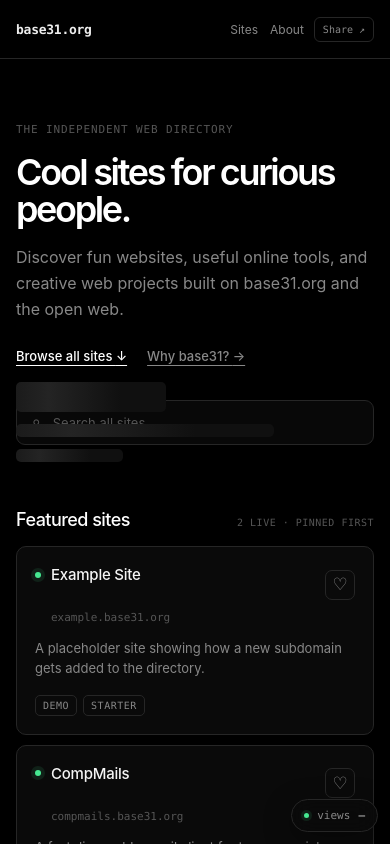
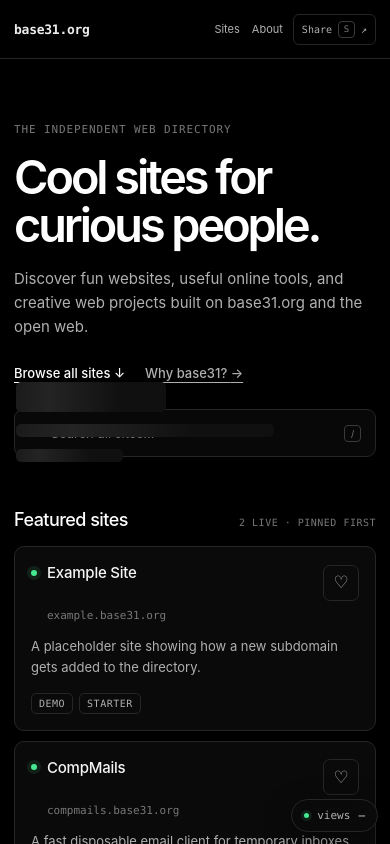
Before and after one commit to NOTAM-bobk/base31, a Next.js app: page / in a window 390 px wide. Shown: the top 844 px of the page. Built offline with nearby package versions, Linux system fonts and the light colour scheme.

Commit message:
Improve directory accessibility and mobile UX

```diff
--- a/app/globals.css
+++ b/app/globals.css
@@ -5,8 +5,8 @@
   --line: #262626;
   --line-strong: #3a3a3a;
   --text: #ededed;
-  --muted: #888;
-  --subtle: #555;
+  --muted: #b0b0b0;
+  --subtle: #777;
   --live: #46e891;
   --radius: 10px;
 }
@@ -91,7 +91,9 @@ h1 { max-width: 620px; margin: 0; color: #fff; font-size: clamp(36px, 7vw, 58px)
 .share-button { display: inline-flex; align-items: center; gap: 6px; padding: 6px 9px; border: 1px solid var(--line); border-radius: 6px; background: transparent; color: var(--muted); font-size: 10px; cursor: pointer; }
 .share-button:hover { border-color: var(--line-strong); color: #fff; }
 .share-button:focus-visible, .cookie-button:focus-visible { outline: 2px solid #fff; outline-offset: 3px; }
+.shortcut-hint { display: inline-flex; align-items: center; justify-content: center; min-width: 17px; height: 17px; padding: 0 4px; border: 1px solid var(--line-strong); border-radius: 4px; color: var(--subtle); font: inherit; font-size: 9px; line-height: 1; }
 .page-skeleton { position: fixed; inset: 0; z-index: 30; display: flex; flex-direction: column; gap: 12px; justify-content: center; width: min(100% - 48px, 720px); height: 160px; margin: auto; pointer-events: none; }
+.page-skeleton[hidden] { display: none !important; }
 .skeleton-bar { height: 13px; border-radius: 5px; background: linear-gradient(90deg, #101010 25%, #242424 45%, #101010 65%); background-size: 240% 100%; animation: skeleton-shimmer 1.25s linear infinite; }
 .skeleton-bar-wide { width: 42%; height: 30px; }
 .skeleton-bar-mid { width: 72%; }
@@ -135,6 +137,7 @@ h1 { max-width: 620px; margin: 0; color: #fff; font-size: clamp(36px, 7vw, 58px)
 .search-wrap:focus-within { border-color: var(--line-strong); }
 .search-wrap input { width: 100%; border: 0; outline: 0; background: transparent; color: #fff; font: inherit; font-size: 13px; }
 .search-wrap input::placeholder { color: var(--subtle); }
+.search-wrap .shortcut-hint { margin-left: auto; }
 .footer-links { display: flex; flex-wrap: wrap; justify-content: flex-end; gap: 12px 16px; }
 .footer-links a { color: var(--muted); text-decoration: none; }
 .footer-links a:hover { color: #fff; }
@@ -155,5 +158,16 @@ h1 { max-width: 620px; margin: 0; color: #fff; font-size: clamp(36px, 7vw, 58px)
   .header-meta { display: none; }
   .footer-links { justify-content: flex-start; }
   .site-footer-inner { align-items: flex-start; flex-direction: column; }
+  main { width: min(100% - 28px, 720px); padding-bottom: 132px; }
+  .site-header-inner { width: min(100% - 28px, 720px); }
+  .site-nav a { font-size: 11px; }
+  .intro { margin-bottom: 52px; }
+  h1 { font-size: clamp(34px, 12vw, 48px); }
+  .subtitle { font-size: 15px; }
+  .search-wrap { max-width: none; margin-top: 28px; min-height: 48px; }
+  .site-card { padding: 16px; }
+  .site-description { font-size: 13px; }
+  .favorite-button { width: 36px; height: 36px; }
+  .view-counter { bottom: 12px; }
 }
 @media (prefers-reduced-motion: reduce) { .confetti-piece { animation: none; display: none; } }
--- a/app/page.tsx
+++ b/app/page.tsx
@@ -25,21 +25,22 @@ export default function HomePage() {
       cards.forEach(function (card) { syncFavorite(card, favorites.indexOf(card.dataset.subdomain) >= 0); var button = card.querySelector(".favorite-button"); if (button) button.addEventListener("click", function () { var key = card.dataset.subdomain, index = favorites.indexOf(key); if (index >= 0) favorites.splice(index, 1); else favorites.push(key); try { localStorage.setItem("base31-favorites", JSON.stringify(favorites)); } catch (_) {} syncFavorite(card, favorites.indexOf(key) >= 0); sortCards(); vibrate(12); }); });
       sortCards();
       if (search) search.addEventListener("input", function () { var query = search.value.toLowerCase().trim(); cards.forEach(function (card) { card.hidden = !!query && card.dataset.search.indexOf(query) < 0; }); });
+      document.addEventListener("keydown", function (event) { var target = event.target; var typing = target && (target.tagName === "INPUT" || target.tagName === "TEXTAREA" || target.isContentEditable); if (event.key === "/" && !typing) { event.preventDefault(); if (search) search.focus(); } if (event.key.toLowerCase() === "s" && !typing) { event.preventDefault(); if (share) share.click(); } if (event.key === "Escape" && search && document.activeElement === search) { search.value = ""; search.dispatchEvent(new Event("input")); search.blur(); } });
       var share = document.getElementById("share-button"); if (share) share.addEventListener("click", function () { vibrate(10); var data = { title: "base31.org", text: "Cool sites for curious people.", url: window.location.href }; if (navigator.share) navigator.share(data).catch(function () {}); else if (navigator.clipboard) navigator.clipboard.writeText(window.location.href).then(function () { share.querySelector("span").textContent = "Link copied"; window.setTimeout(function () { share.querySelector("span").textContent = "Share"; }, 1600); }); });
       var closeMilestone = function () { var popup = document.getElementById("milestone-popup"); if (popup) popup.hidden = true; };
       var celebrate = function (views) { var popup = document.getElementById("milestone-popup"), value = document.getElementById("milestone-number"); if (!popup || !value) return; value.textContent = Number(views).toLocaleString(); popup.hidden = false; vibrate([20, 40, 20]); for (var i = 0; i < 28; i++) { var piece = document.createElement("i"); piece.className = "confetti-piece"; piece.style.left = (Math.random() * 100) + "%"; piece.style.animationDelay = (Math.random() * .35) + "s"; piece.style.setProperty("--hue", String(Math.floor(Math.random() * 360))); document.body.appendChild(piece); window.setTimeout(function () { piece.remove(); }, 1800); } };
       var milestoneShare = document.getElementById("milestone-share"); if (milestoneShare) milestoneShare.addEventListener("click", function () { var value = document.getElementById("milestone-number").textContent, data = { title: "A base31 milestone", text: "I was the " + value + "th visit to base31.org!", url: window.location.href }; vibrate(10); if (navigator.share) navigator.share(data).catch(function () {}); else if (navigator.clipboard) navigator.clipboard.writeText(data.text + " " + data.url); });
       var certificate = document.getElementById("milestone-certificate"); if (certificate) certificate.addEventListener("click", function () { var value = document.getElementById("milestone-number").textContent, text = "BASE31.ORG\\n\\nMILESTONE CERTIFICATE\\n\\nThis certifies that you were visitor number " + value + " to the base31 directory.\\n\\nCool sites for curious people.\\nhttps://base31.org"; var link = document.createElement("a"); link.href = URL.createObjectURL(new Blob([text], { type: "text/plain" })); link.download = "base31-milestone-" + value + ".txt"; link.click(); URL.revokeObjectURL(link.href); vibrate(12); });
       document.querySelectorAll("[data-close-milestone]").forEach(function (button) { button.addEventListener("click", closeMilestone); });
-      var finishLoader = function () { var skeleton = document.getElementById("page-skeleton"); if (skeleton) skeleton.hidden = true; }; window.setTimeout(finishLoader, 1100);
+      var finishLoader = function () { var skeleton = document.getElementById("page-skeleton"); if (skeleton) { skeleton.style.display = "none"; skeleton.remove(); } }; window.setTimeout(finishLoader, 350);
       fetch(${JSON.stringify(`${counterUrl}/?key=base31-directory`)}, { cache: "no-store", signal: typeof AbortSignal !== "undefined" && AbortSignal.timeout ? AbortSignal.timeout(2200) : undefined }).then(function (response) { return response.ok ? response.json() : Promise.reject(); }).then(function (data) { var count = document.getElementById("directory-view-count"); if (count && Number.isFinite(data.views)) count.textContent = Number(data.views).toLocaleString(); if (Number.isFinite(data.views) && data.views > 0 && data.views % 10 === 0) celebrate(data.views); }).catch(function () {}).finally(finishLoader);
     }());
   `;
   return <>
     <script type="application/ld+json" dangerouslySetInnerHTML={{ __html: JSON.stringify(structuredData) }} />
     <div id="page-skeleton" className="page-skeleton" aria-hidden="true"><div className="skeleton-bar skeleton-bar-wide" /><div className="skeleton-bar skeleton-bar-mid" /><div className="skeleton-bar skeleton-bar-short" /></div>
-    <header className="site-header"><div className="site-header-inner"><a className="wordmark mono" href="/" aria-label="base31.org home">base31.org</a><nav className="site-nav" aria-label="Main navigation"><a href="#sites">Sites</a><a href="#about">About</a></nav><div className="header-actions"><button id="share-button" className="share-button mono" type="button" aria-label="Share base31.org"><span>Share</span><span aria-hidden="true">↗</span></button><span className="header-meta mono">{String(visibleSites.length).padStart(2, "0")} / sites</span></div></div></header>
-    <main><section className="intro" aria-labelledby="page-title"><p className="eyebrow mono">the independent web directory</p><h1 id="page-title">Cool sites for curious people.</h1><p className="subtitle">Discover fun websites, useful online tools, and creative web projects built on base31.org and the open web.</p><div className="intro-links"><a className="text-link" href="#sites">Browse all sites <span aria-hidden="true">↓</span></a><a className="text-link muted-link" href="#about">Why base31? <span aria-hidden="true">→</span></a></div><label className="search-wrap" htmlFor="site-search"><span className="mono">⌕</span><input id="site-search" type="search" placeholder="Search all sites..." autoComplete="off" /></label></section>
+    <header className="site-header"><div className="site-header-inner"><a className="wordmark mono" href="/" aria-label="base31.org home">base31.org</a><nav className="site-nav" aria-label="Main navigation"><a href="#sites">Sites</a><a href="#about">About</a></nav><div className="header-actions"><button id="share-button" className="share-button mono" type="button" aria-label="Share base31.org"><span>Share</span><kbd className="shortcut-hint">S</kbd><span aria-hidden="true">↗</span></button><span className="header-meta mono">{String(visibleSites.length).padStart(2, "0")} / sites</span></div></div></header>
+    <main><section className="intro" aria-labelledby="page-title"><p className="eyebrow mono">the independent web directory</p><h1 id="page-title">Cool sites for curious people.</h1><p className="subtitle">Discover fun websites, useful online tools, and creative web projects built on base31.org and the open web.</p><div className="intro-links"><a className="text-link" href="#sites">Browse all sites <span aria-hidden="true">↓</span></a><a className="text-link muted-link" href="#about">Why base31? <span aria-hidden="true">→</span></a></div><label className="search-wrap" htmlFor="site-search"><span className="mono">⌕</span><input id="site-search" type="search" placeholder="Search all sites..." autoComplete="off" /><kbd className="shortcut-hint">/</kbd></label></section>
       <section id="sites" className="directory-section" aria-labelledby="sites-heading"><div className="section-heading"><h2 id="sites-heading">Featured sites</h2><span className="section-count mono">{visibleSites.length} live · pinned first</span></div><div className="site-list" aria-label="Deployed sites">{visibleSites.map((site) => <article key={site.subdomain} className="site-card" data-subdomain={site.subdomain} data-name={site.name} data-search={`${site.name} ${site.subdomain} ${(site.tags || []).join(" ")} ${site.description || ""}`.toLowerCase()}><div className="site-card-top"><a href={site.url} className="site-link" target="_blank" rel="noreferrer"><span className="site-name-row"><span className="live-dot" aria-hidden="true" /><span className="site-name">{site.name}</span></span><span className="site-arrow mono" aria-hidden="true">↗</span></a><button type="button" className="favorite-button" aria-pressed="false" aria-label={`Pin ${site.name}`}><span>♡</span></button></div><a href={site.url} className="site-link site-details" target="_blank" rel="noreferrer"><p className="site-url mono">{site.url.replace(/^https?:\/\//, "")}</p>{site.description && <p className="site-description">{site.description}</p>}{site.tags && site.tags.length > 0 && <div className="tags" aria-label="Tags">{site.tags.map((tag) => <span key={tag} className="tag mono">{tag}</span>)}</div>}</a></article>)}</div></section>
       <section id="about" className="about-section" aria-labelledby="about-heading"><p className="eyebrow mono">about the directory</p><h2 id="about-heading">A small home for the interesting internet.</h2><p>base31.org is an independent collection of personal sites, experiments, tools, and other projects worth exploring. It is a hand-built alternative to noisy app lists: every link leads to a real project with something to see or use.</p><p>Looking for Base44? base31 is a separate, independent project and is not affiliated with Base44. Start here for a different kind of website directory: slower, stranger, and made for curious people.</p><div className="topic-links"><a href="#sites">Cool sites</a><a href="#sites">Fun websites</a><a href="#sites">Creative web projects</a><a href="#sites">Useful online tools</a></div></section></main>
     <footer className="site-footer"><div className="site-footer-inner mono"><span>© {new Date().getFullYear()} base31.org · built by Sawyer Schulz</span><nav className="footer-links" aria-label="Footer navigation"><a href="/about">About</a><a href="/terms">Terms of service</a><a href="/privacy">Privacy</a><a href="#page-title">Top ↑</a></nav></div></footer>
```
